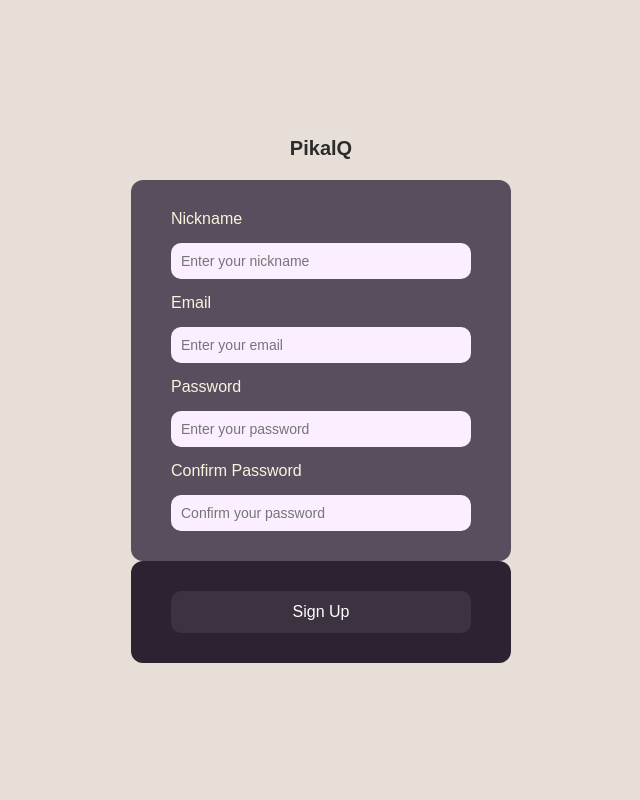
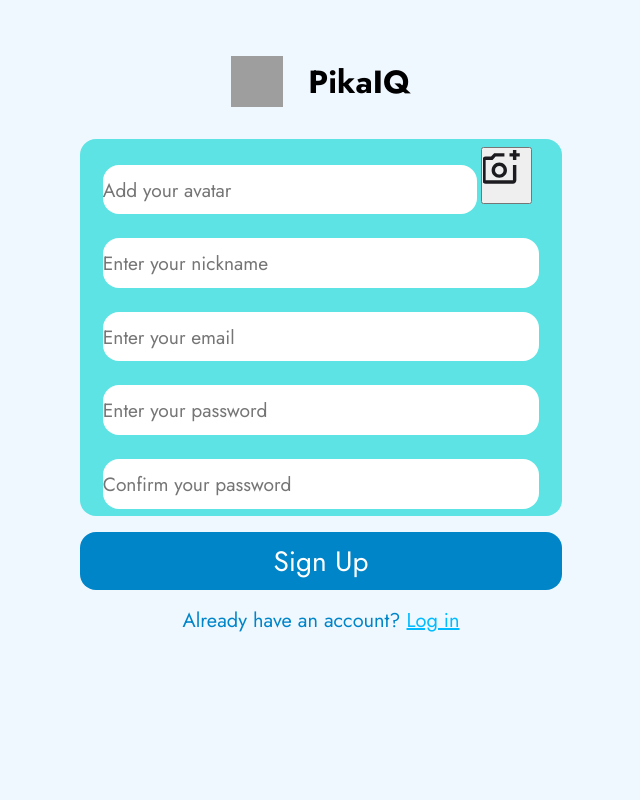
Before and after one commit to DmytroChep/Pika_iaq_quiz, a Python web app: template registration/templates/registration.html in a window 1280 px wide. Shown: the whole page, without its empty margins (319-959 px from the left). Run offline with Jinja, Linux system fonts and the light colour scheme; the template is opened without the code that fills it, so the values that code supplies are empty; grey boxes are pictures that could not be loaded.

Commit message:
redo log in, registration and tests

```diff
--- a/registration/static/css/registration.css
+++ b/registration/static/css/registration.css
@@ -1,60 +1,123 @@
-body {
-background-color: #e7dfd7;
-font-family: 'Arial', sans-serif;
+* {
+    margin: 0;
+    padding: 0;
+}
+
+@font-face {
+    font-family: GreatVibe;
+    src: url(fonts/GreatVibe.ttf);
+}
+
+@font-face {
+    font-family: Jost;
+    src: url(fonts/Jost.ttf);
+}
+
+body{
     display: flex;
+    padding-top: 7vh;
+    align-items: center;
     justify-content: center;
     flex-direction: column;
-align-items: center;
-height: 100vh;
-margin: 0;}
+    background-color: #F0F8FF;
+    overflow-x: hidden;
+    gap:2vh;
+}
+
+
+body * {
+    font-family: Jost;
+}
+
+input{
+    background-color: #FFFFFF;
+    border: none;
+    border-radius: 2vh;
+    width: 34.1vw;
+    height: 6.2vh;
+    font-size: 2.4vh;
+    text-align: left;
+    color: rgb(122, 122, 122);
+}
+
+button {
+    cursor: pointer;
+    transition: background-color 0.3s ease;
+}
+
+
 .form-container {
-background-color: #594e5e;
-border-radius: 12px;
-padding: 30px 40px;
+    background-color: #5DE3E3;
     display: flex;
     flex-direction: column;
-gap: 15px;
-width: 300px;}
-.container {
-background-color: #2c2231;
-border-radius: 12px;
-padding: 30px 40px;
+    justify-content: center;
+    align-items: center;
+    height: 47.1vh;
+    width: 37.7vw;
+    border-radius: 2vh;
+    margin: 2vh 0vw 2vh 0vw;
+    gap: 3vh;
+}
+
+.form-container2{
+    background-color: #5DE3E3;
     display: flex;
     flex-direction: column;
-gap: 15px;
-width: 300px;}
-input[type="text"],
-input[type="email"],
-input[type="password"] {
-padding: 10px;
+    justify-content: center;
+    align-items: center;
+    height: 18.6vh;
+    width: 37.7vw;
+    border-radius: 2vh;
+    margin: 2vh 0vw 2vh 0vw;
+    gap: 3vh;
+}
+
+
+.container {
+    background-color: #0085C9;
+    width: 37.7vw;
+    color: #FFFFFF;
+    height: 7.3vh;
     border: none;
-border-radius: 10px;
-background-color: #fbeeff;
-color: #333;
-font-size: 14px;}
-button {
-background-color: #3d3340;
-color: white;
-padding: 12px;
-border: none;
-border-radius: 10px;
-font-size: 16px;
-cursor: pointer;
-transition: background-color 0.3s ease;}
-button:hover {background-color: #2f2633;}
+    border-radius: 2vh;
+    font-size: 3.5vh;
+}
+
+.container:hover {
+    background-color: #06549c;
+}
+
 .header {
     display: flex;
     align-items: center;
-gap: 10px;
-margin-bottom: 20px;
+    font-size: 4vh;
+    font-weight: bold;
     justify-content: center;
-font-size: 20px;
-font-weight: bold;
-color: #2c2c2c;}
+    gap: 2vw;
+}
+
 .header img {
-width: 50px;
-height: 50px;
-border-radius: 10px;}
-label {
-    color: beige;
+    width: 4vw;
+    height: 4vw;
 }
+
+
+.avatar{
+    width: 34.1vw;
+}
+
+.avatar input{
+    width: 29.2vw;
+}
+
+#text{
+    color: #0085C9;
+    font-size: 2.5vh;
+}
+#log-in{
+    color: #00BBFF;
+}
+
+#form-container{
+    width: 18,6vh;
+}
--- a/registration/templates/registration.html
+++ b/registration/templates/registration.html
@@ -3,32 +3,34 @@
     <meta charset="UTF-8">
     <meta name="viewport" content="width=device-width, initial-scale=1.0">
     <link rel="stylesheet" href="{{ url_for('registration.static', filename='css/registration.css') }}" >
-    <title>PikaIQ | Реєстрація </title>
+    <title>PikaIQ | Registration</title>
     <style>
 
     </style>
 </head>
 <body>
-    <div class="header"><span>PikalQ</span></div>
+
+    <div class="header">
+        <img src="/registration/static/images/PIkaIQLogo.svg">
+        <span>PikaIQ</span>
+    </div>
      <form method="POST">
         <div class="form-container">
-            <label for="username">Nickname</label>
-            <input type="text" id="username" name="username" placeholder="Enter your nickname" required>
-
-            <label for="email">Email</label>
+            <div class="avatar">
+                <input type="text" id="avatar" name="avatar" placeholder="Add your avatar">
+                <button type="button" onclick="document.getElementById('file').click()"><img src="/registration/static/images/add_a_photo.svg" alt=""></button>
+            </div>
+            <input type="text" id="username" name="username" placeholder="Enter your nickname"required>
             <input type="email" id="email" name="email" placeholder="Enter your email" required>
-
-            <label for="password">Password</label>
             <input type="password" id="password" name="password" placeholder="Enter your password" required>
-
-            <label for="Confirm_password">Confirm Password</label>
             <input type="password" id="Confirm_password" name="confirm_password" placeholder="Confirm your password" required>
         </div>
 
-        <div class="container">
-            <button type="submit">Sign Up</button>
-        </div>
+        <button type="submit" class="container">Sign Up</button>
     </form>
-
+    <input type="file" accept="image/*" id="file" style="display: none;">
+    <div id="text">
+        <span >Already have an account?</span> <a id= "log-in"href="/login">Log in</a>
+    </div>
 </body>
 </html>
```
Also changed, not shown: registration/templates/login.html (+11 -15 lines), tests/static/css/tests.css (+4 -23 lines), tests/static/js/tests.js (+10 -20 lines), tests/templates/tests.html (+1 -6 lines), registration/static/css/fonts/GreatVibe.ttf (added), registration/static/css/fonts/Jost.ttf (added), registration/static/images/PIkaIQLogo.svg (added), registration/static/images/add_a_photo.svg (added), tests/static/images/format_color_text.svg (deleted), tests/static/images/format_italic.svg (deleted), tests/static/images/format_underlined.svg (deleted). Lines whose indentation alone changed are shown as unchanged.
